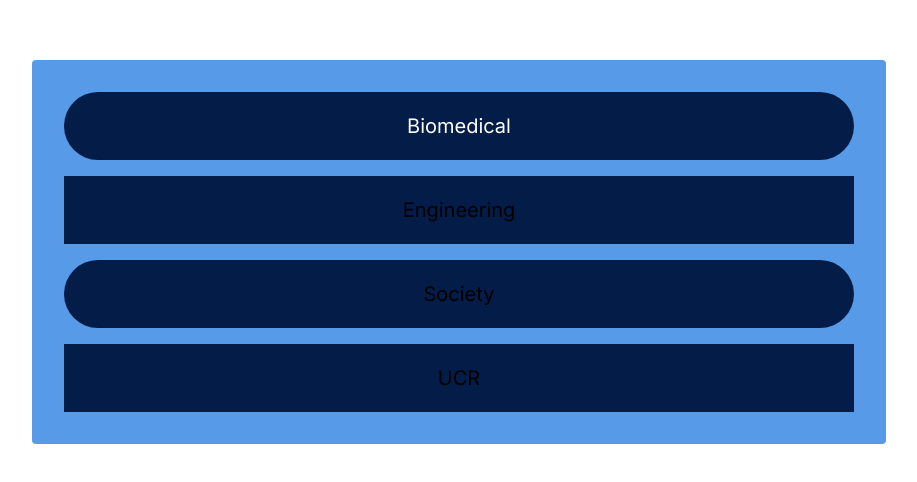
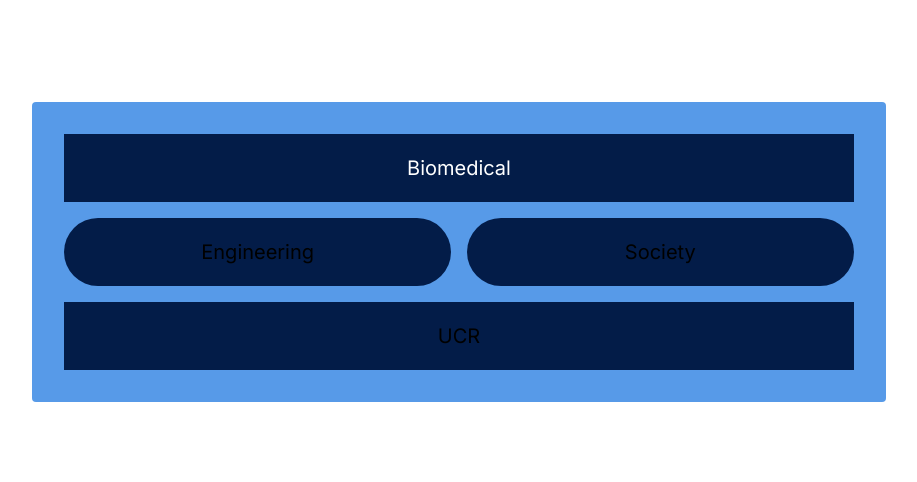
Before and after one commit to acm-ucr/bmes-website, a Next.js app: page / in a window 1280 px wide. Shown: the part 148-630 px from the top of the page, without its empty margins (181-1098 px from the left). Built offline with nearby package versions, Linux system fonts and the light colour scheme.

Commit message:
Made changes to match the final lproduct

```diff
--- a/src/app/Example.tsx
+++ b/src/app/Example.tsx
@@ -6,14 +6,16 @@
 }) => {
   return (
     <div className="bg-bmes-blue-300 flex w-2/3 flex-col items-center gap-4 justify-self-center rounded p-8">
-      <div className="bg-bmes-blue-100 w-full rounded-full p-5 text-center text-xl text-white">
+      <div className="bg-bmes-blue-100 w-full p-5 text-center text-xl text-white">
         {props.text1}
       </div>
-      <div className="bg-bmes-blue-100 w-full p-5 text-center text-xl">
-        {props.text2}
-      </div>
-      <div className="bg-bmes-blue-100 w-full rounded-full p-5 text-center text-xl">
-        {props.text3}
+      <div className="flex w-full flex-row gap-4">
+        <div className="bg-bmes-blue-100 w-full rounded-full p-5 text-center text-xl">
+          {props.text2}
+        </div>
+        <div className="bg-bmes-blue-100 w-full rounded-full p-5 text-center text-xl">
+          {props.text3}
+        </div>
       </div>
       <div className="bg-bmes-blue-100 w-full p-5 text-center text-xl">
         {props.text4}
```
